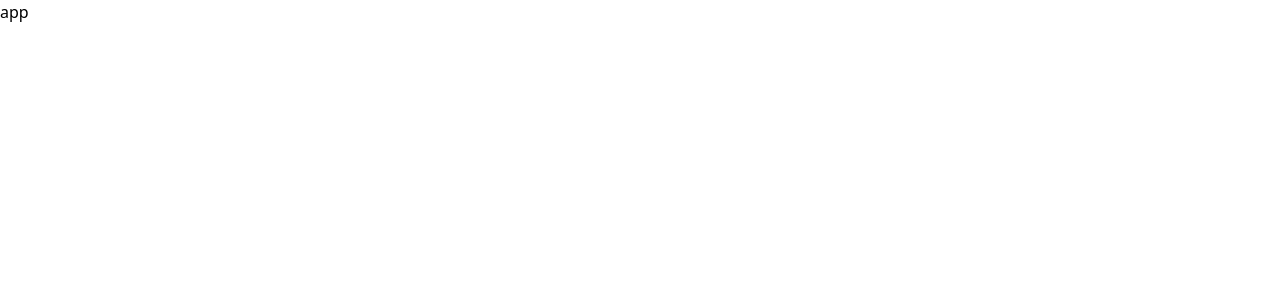
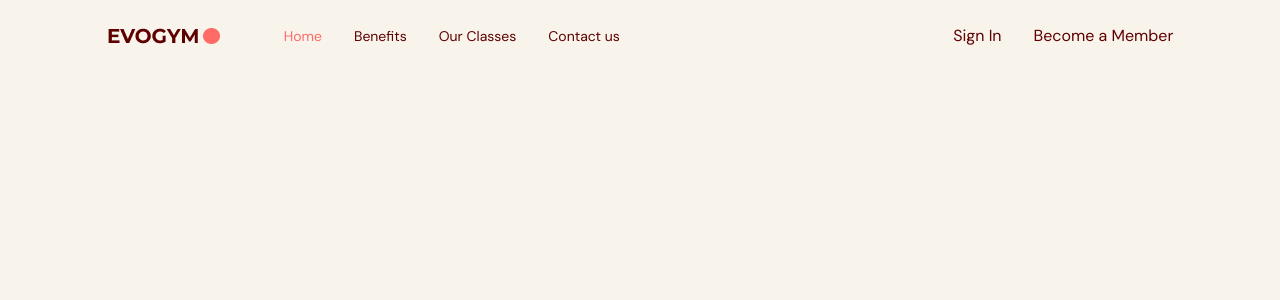
Before and after one commit to MoneebAliKarrar/fitness-app, a React (Vite) app: page / in a window 1280 px wide. Shown: the top 300 px of the page. Built offline with nearby package versions, Linux system fonts and the light colour scheme.

Commit message:
created the navbar

```diff
--- a/src/App.tsx
+++ b/src/App.tsx
@@ -1,10 +1,11 @@
-
+import Navbar from "@/scenes/Navbar"
+import { useState } from "react";
 function App() {
-
+const [selectedPage, setSelectedPage] = useState<string>('home');
 
   return (
-    <div className='app'>
-      app
+    <div className="app bg-gray-20" >
+     <Navbar selectedPage={selectedPage} setSelectedPage={setSelectedPage}></Navbar>
     </div>
   )
 }
--- a/src/index.css
+++ b/src/index.css
@@ -1,3 +1,15 @@
+@import url('https://fonts.googleapis.com/css2?family=DM+Sans:ital,opsz,wght@0,9..40,100..1000;1,9..40,100..1000&family=Montserrat:ital,wght@0,100..900;1,100..900&display=swap');
+
 @tailwind base;
 @tailwind components;
 @tailwind utilities;
+
+html,
+body,
+#root,
+.app{
+    height: 100%;
+    width: 100%;
+    font-family: "DM Sans",sans-serif;
+    @apply text-gray-500
+}
--- /dev/null
+++ b/src/scenes/Navbar/Link.tsx
@@ -0,0 +1,23 @@
+import AnchorLink from "react-anchor-link-smooth-scroll"
+
+type Props = {
+    page:string
+    selectedPage : string
+    setSelectedPage: (value:string) => void
+}
+
+const Link = ({page,selectedPage,setSelectedPage}: Props) => {
+    const lowerCasePage = page.toLowerCase().replace(/ /g,"")
+
+    return (
+    <AnchorLink
+    className={`${selectedPage === lowerCasePage ? "text-primary-500" : ""}
+    transition duration-500 hover:text-primary-300
+    `}
+    href={`#${lowerCasePage}`}
+    onClick={() => setSelectedPage(lowerCasePage)}
+    >{page}</AnchorLink>
+  )
+}
+
+export default Link
--- /dev/null
+++ b/src/scenes/Navbar/index.tsx
@@ -0,0 +1,35 @@
+import { Bars3Icon, XMarkIcon } from "@heroicons/react/24/solid"
+import Logo from "@/assets/Logo.png"
+import Link from "./Link"
+type Props = {
+    selectedPage : string
+    setSelectedPage: (value:string) => void
+}
+const Navbar = ({selectedPage,setSelectedPage}: Props) => {
+    const flexBetween = "flex items-center justify-between"
+
+  return <nav>
+    <div className={`${flexBetween} fixed top-0 z-30 w-full py-6`}>
+        <div className={`${flexBetween} mx-auto w-5/6`}>
+            <div className={`${flexBetween} w-full gap-16`}>
+                <img alt="logo" src={Logo}/>
+                {/* right side */}
+                <div className={`${flexBetween} w-full`}>
+                    <div className={`${flexBetween} gap-8 text-sm`}>
+                        <Link page="Home" selectedPage={selectedPage} setSelectedPage={setSelectedPage}></Link>
+                        <Link page="Benefits" selectedPage={selectedPage} setSelectedPage={setSelectedPage}></Link>
+                        <Link page="Our Classes" selectedPage={selectedPage} setSelectedPage={setSelectedPage}></Link>
+                        <Link page="Contact us" selectedPage={selectedPage} setSelectedPage={setSelectedPage}></Link>
+                    </div>
+                    <div className={`${flexBetween} gap-8`}>
+                        <p>Sign In</p>
+                        <button>Become a Member</button>
+                    </div>
+                </div>
+            </div>
+        </div>
+    </div>
+  </nav>
+}
+
+export default Navbar
--- a/tailwind.config.js
+++ b/tailwind.config.js
@@ -1,6 +1,6 @@
 /** @type {import('tailwindcss').Config} */
 module.exports = {
-  content: ["./src/**/*.{html,js}"],
+  content: ["./src/**/*.{js,jsx,ts,tsx}",],
   theme: {
     extend: {
       colors:{
```
